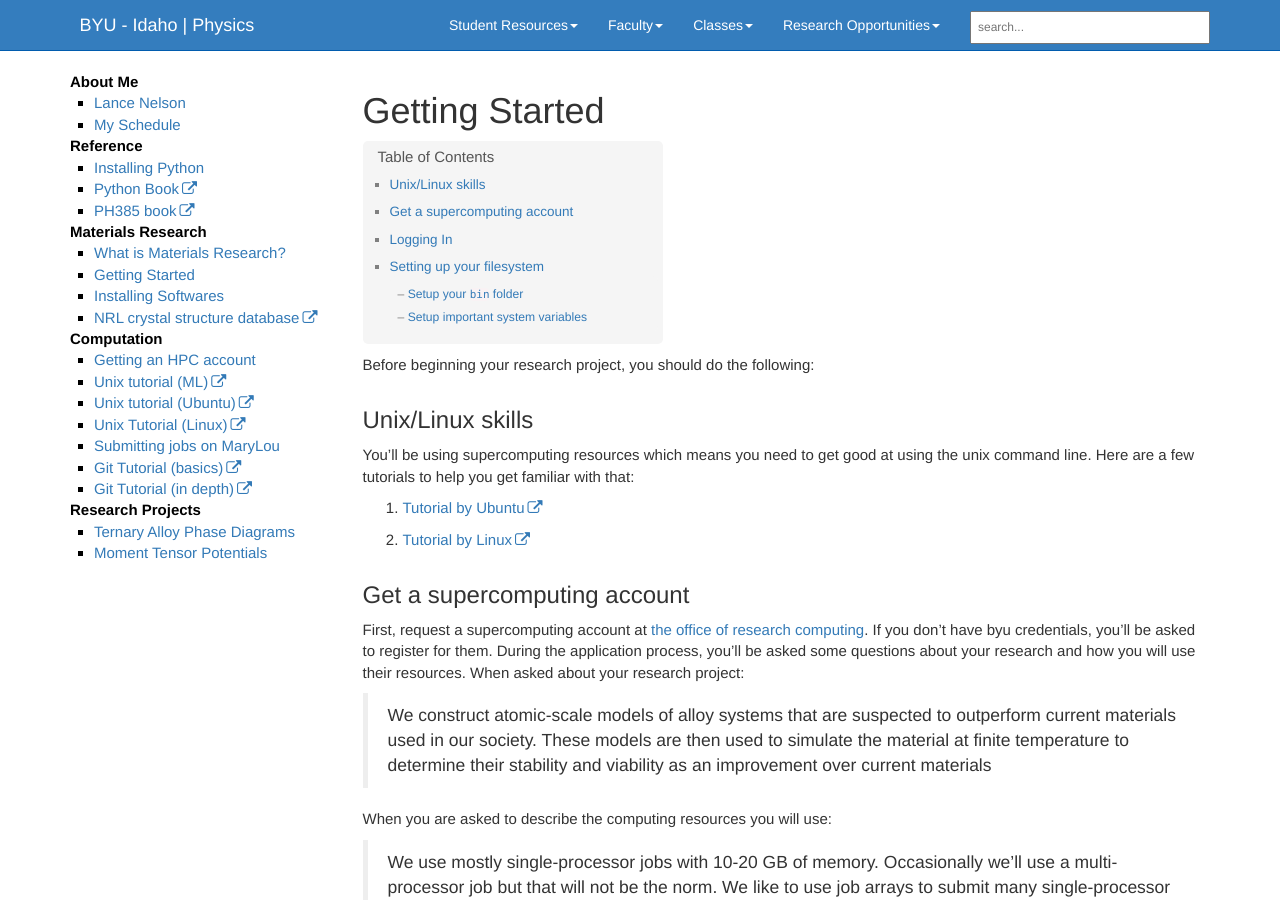
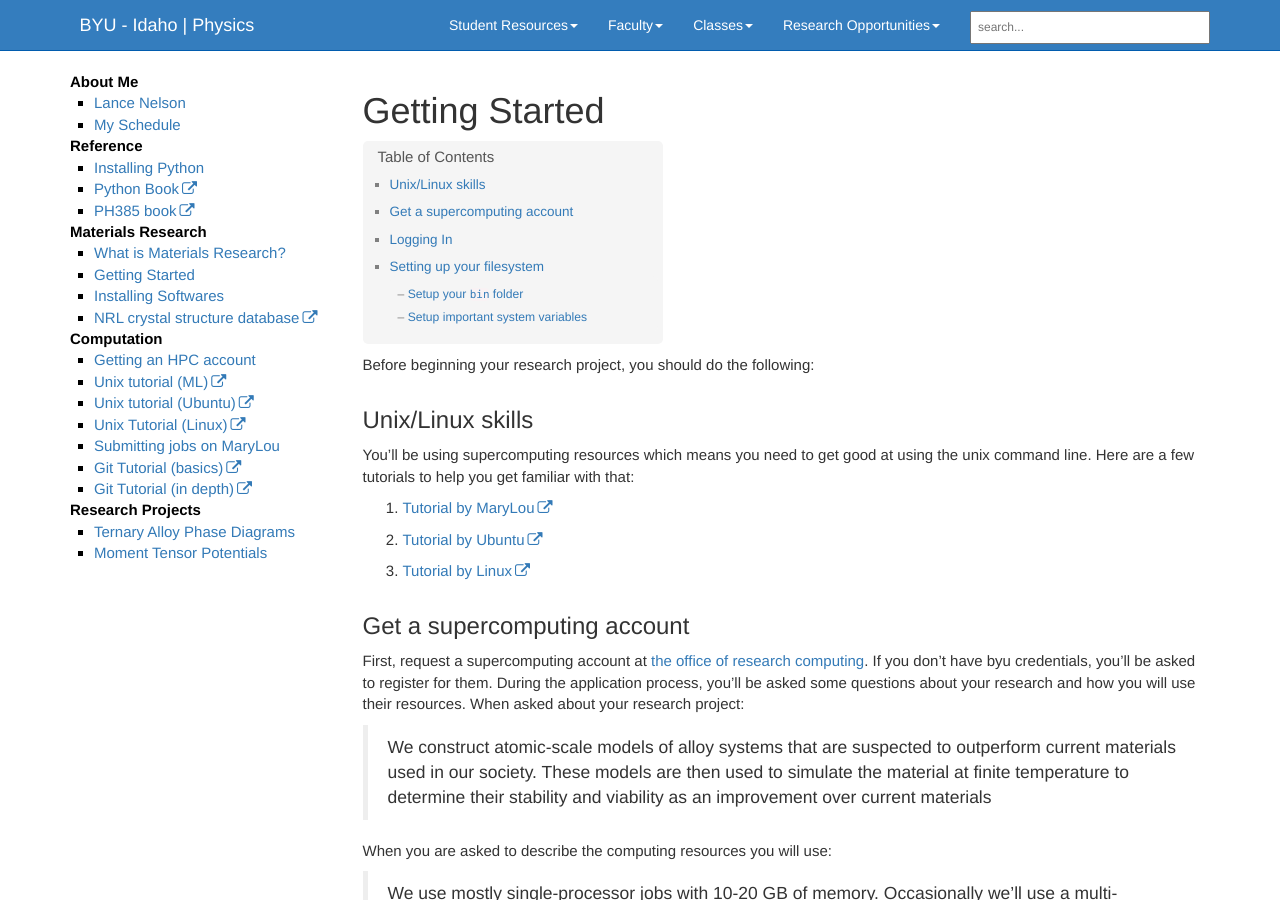
Before and after one commit to byui-physics/main, a Jekyll site: the page built from pages/Faculty/NelsonL/materialsResearch/gettingStarted.md, in a window 1280 px wide and 900 px high. Built offline with Jekyll 4.4.1, drawn with Linux system fonts in a browser that asks for light colours; comment, search, counter and statistics services are not loaded.

Commit message:
Added link to ML unix tutorial

```diff
--- a/pages/Faculty/NelsonL/materialsResearch/gettingStarted.md
+++ b/pages/Faculty/NelsonL/materialsResearch/gettingStarted.md
@@ -14,8 +14,9 @@ You'll be using supercomputing resources which means you need to get
 good at using the unix command line.  Here are a few tutorials to help
 you get familiar with that:
 
-1. [Tutorial by Ubuntu](https://ubuntu.com/tutorials/command-line-for-beginners#1-overview)
-2. [Tutorial by Linux](http://linuxcommand.org/)
+1. [Tutorial by MaryLou](https://rc.byu.edu/documentation/unix-tutorial/)
+2. [Tutorial by Ubuntu](https://ubuntu.com/tutorials/command-line-for-beginners#1-overview)
+3. [Tutorial by Linux](http://linuxcommand.org/)
 
 
 
```
